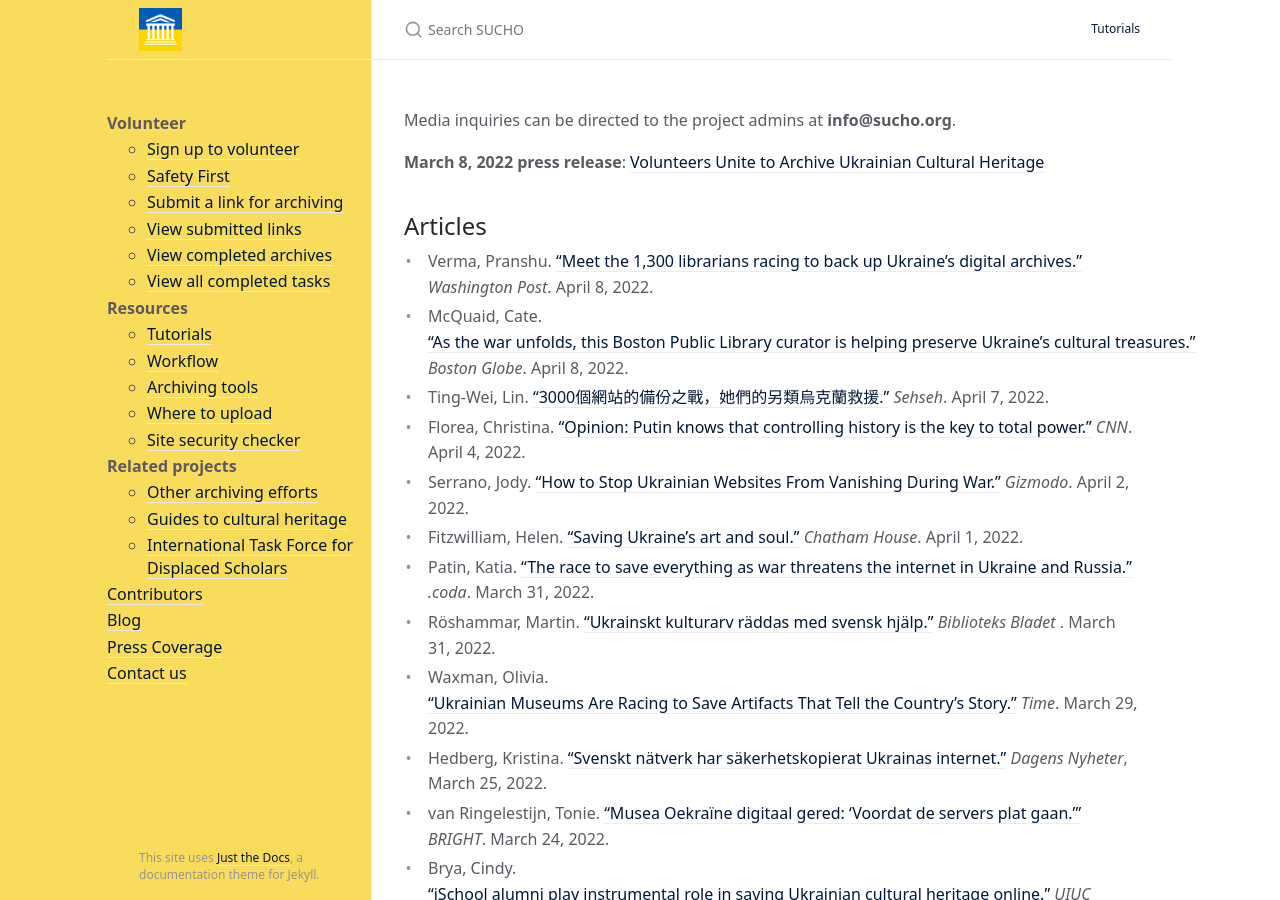
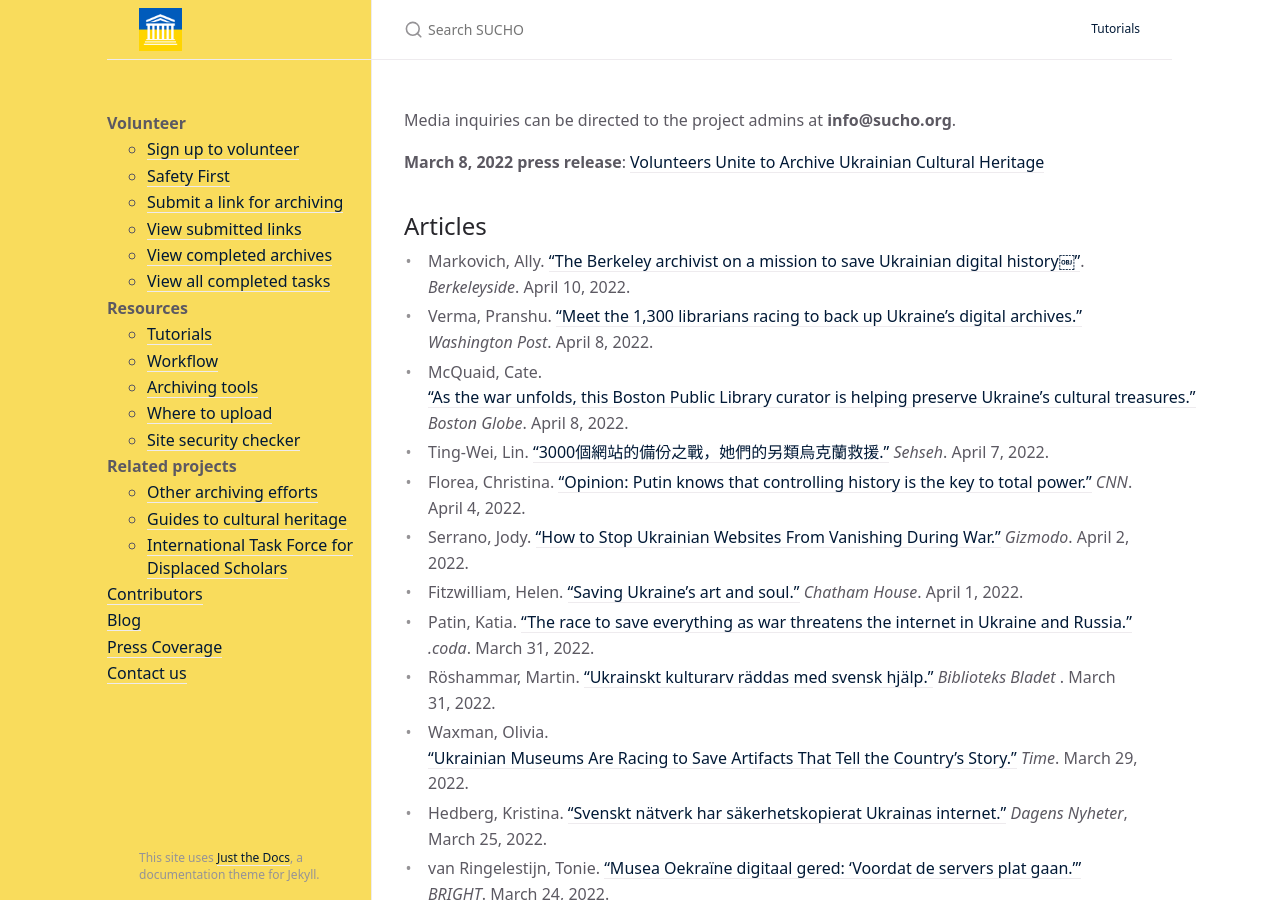
Before and after one commit to sucho-archiving/sucho-archiving.github.io, a Jekyll site: the page built from press.md, in a window 1280 px wide and 900 px high. Built offline with Jekyll 4.4.1, drawn with Linux system fonts in a browser that asks for light colours.

Commit message:
Update press.md

```diff
--- a/press.md
+++ b/press.md
@@ -9,6 +9,7 @@
 **March 8, 2022 press release**: [Volunteers Unite to Archive Ukrainian Cultural Heritage](/press-release-20220308-volunteers-unite)
 
 ## Articles
+- Markovich, Ally. ["The Berkeley archivist on a mission to save Ukrainian digital history￼"](https://www.berkeleyside.org/2022/04/10/berkeley-archivist-mission-save-ukrainian-digital-history). *Berkeleyside*. April 10, 2022.
 - Verma, Pranshu. ["Meet the 1,300 librarians racing to back up Ukraine’s digital archives."](https://www.washingtonpost.com/technology/2022/04/08/ukraine-digital-history/) *Washington Post*. April 8, 2022.
 - McQuaid, Cate. ["As the war unfolds, this Boston Public Library curator is helping preserve Ukraine’s cultural treasures."](https://www.bostonglobe.com/2022/04/07/arts/boston-public-library-curator-is-training-cultural-heritage-first-responders-protect-historical-treasures) *Boston Globe*. April 8, 2022.
 - Ting-Wei, Lin. ["3000個網站的備份之戰，她們的另類烏克蘭救援."](https://www.sehseh.world/article/4276068) *Sehseh*. April 7, 2022.
```
